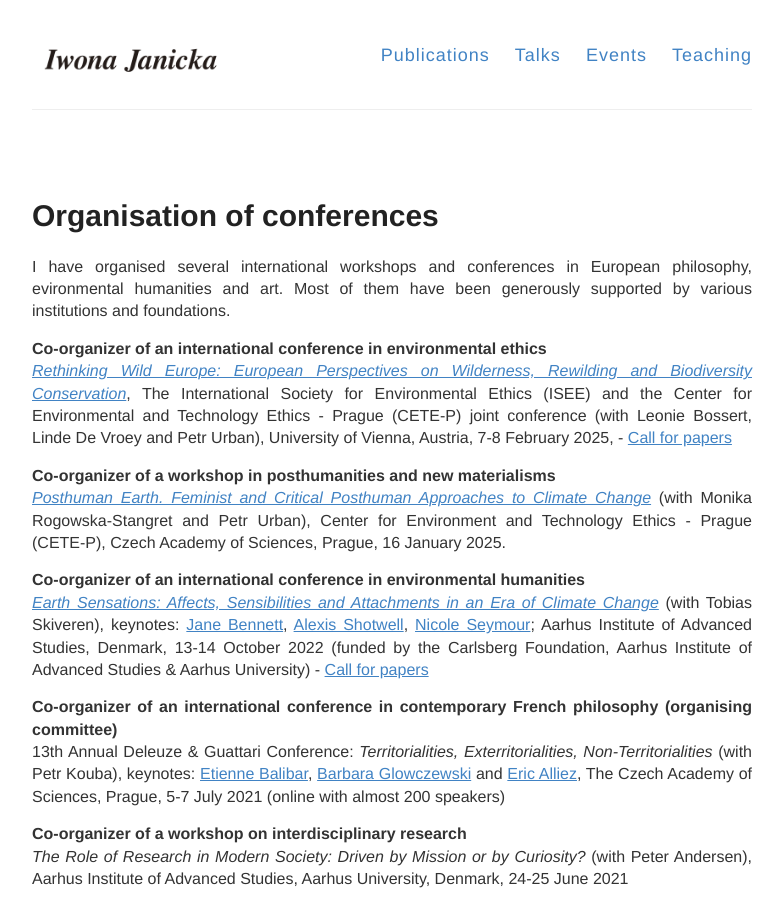
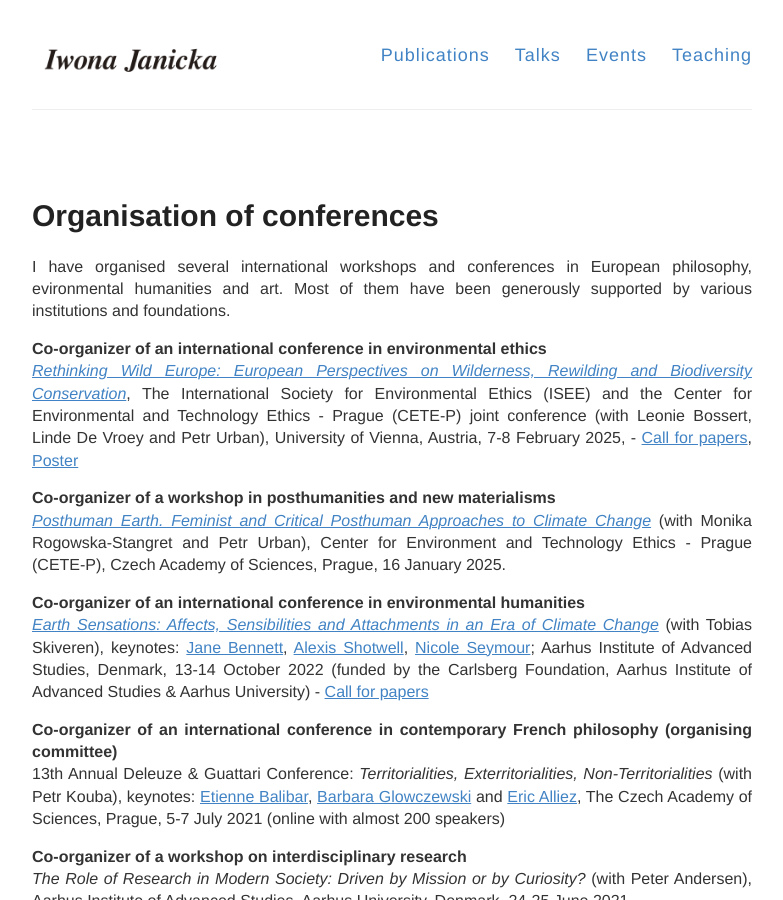
Before and after one commit to IJanicka/IJanicka.github.io, a Jekyll site: the page built from events.md, in a window 1280 px wide and 900 px high. Shown: the whole window, without its empty margins (248-1031 px from the left). Built offline with Jekyll 4.4.1, drawn with Linux system fonts in a browser that asks for light colours.

Commit message:
Update events.md

```diff
--- a/events.md
+++ b/events.md
@@ -8,8 +8,8 @@
 I have organised several international workshops and conferences in European philosophy, evironmental humanities and art. Most of them have been generously supported by various institutions and foundations.
 
 **Co-organizer of an international conference in environmental ethics**<br>
-<a href="https://cetep.eu/news/cfa-rethinking-wild-europe/" target="_blank"><i>Rethinking Wild Europe:
-European Perspectives on Wilderness, Rewilding and Biodiversity Conservation</i></a>, The International Society for Environmental Ethics (ISEE) and the Center for Environmental and Technology Ethics - Prague (CETE-P) joint conference (with Leonie Bossert, Linde De Vroey and Petr Urban), University of Vienna, Austria, 7-8 February 2025, - <a href="../articles/CfA-Rethinking Wild Europe-4.pdf" taget="_blank">Call for papers</a>
+<a href="https://cetep.eu/rethinking-wild-europe/" target="_blank"><i>Rethinking Wild Europe:
+European Perspectives on Wilderness, Rewilding and Biodiversity Conservation</i></a>, The International Society for Environmental Ethics (ISEE) and the Center for Environmental and Technology Ethics - Prague (CETE-P) joint conference (with Leonie Bossert, Linde De Vroey and Petr Urban), University of Vienna, Austria, 7-8 February 2025, - <a href="../articles/CfA-Rethinking Wild Europe-4.pdf" taget="_blank">Call for papers</a>,<a href="../articles/CfA-Rethinking Wild Europe-4.pdf" taget="_blank"> Poster</a>
 
 **Co-organizer of a workshop in posthumanities and new materialisms**<br>
 <a href="https://cetep.eu/posthuman-earth-feminist-and-critical-posthuman-approaches-to-climate-change/" target="_blank"><i>Posthuman Earth. Feminist and Critical Posthuman Approaches to Climate Change</i></a> (with Monika Rogowska-Stangret and Petr Urban), Center for Environment and Technology Ethics - Prague (CETE-P), Czech Academy of Sciences, Prague, 16 January 2025.<br>
```
